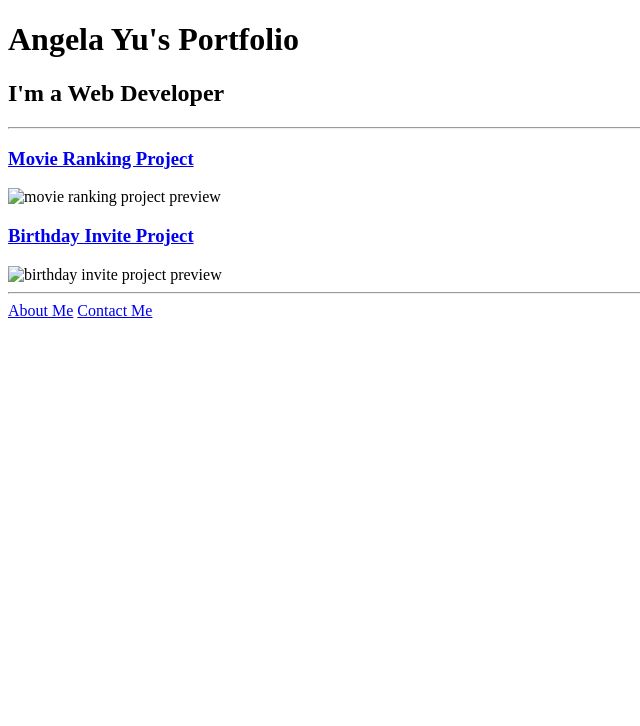
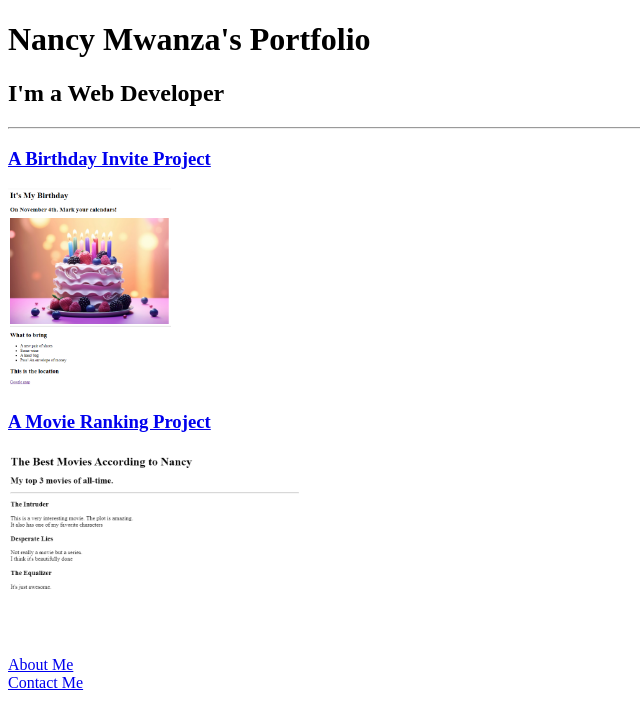
Before and after one commit to Nancy749/html-portfolio, a plain HTML site: page solution.html in a window 1280 px wide. Shown: the whole page, without its empty margins (0-640 px from the left). Drawn offline with Linux system fonts and the light colour scheme.

Commit message:
Update solution.html

```diff
--- a/solution.html
+++ b/solution.html
@@ -1,22 +1,20 @@
 <!DOCTYPE html>
 <html lang="en">
-
   <head>
     <meta charset="UTF-8">
-  <title>Angela's Portfolio</title>
+    <title> Nancy's Portfolio</title>
   </head>
-
   <body>
-  <h1>Angela Yu's Portfolio</h1>
+    <h1>Nancy Mwanza's Portfolio</h1>
     <h2>I'm a Web Developer</h2>
-  <hr />
-  <h3><a href="./public/movie-ranking.html">Movie Ranking Project</a></h3>
-  <img src="./assets/images/movie-ranking.png" height="200" alt="movie ranking project preview"/>
-  <h3><a href="./public/birthday-invite.html">Birthday Invite Project</a></h3>
-  <img src="./assets/images/birthday-invite.png" height="200" alt="birthday invite project preview"/>
-  <hr />
-  <a href="./public/about.html">About Me</a>
+    <hr>
+    <h3><a href="./public/birthday-invite.html"> A Birthday Invite Project</a></h3>
+    <img src="./assets/images/Birthday invite.png.png" height="200" alt="Birthday Invite"/>
+    <h3><a href="./public/movie-ranking.html"> A Movie Ranking Project</a></h3>
+    <img src="./assets/images/Movie ranking.png.png" height="200" alt="My favourite Movies"/>
+    <br>
+    <a href="/public/about.html"> About Me</a>
+    <br>
     <a href="./public/contact.html">Contact Me</a>
   </body>
-
 </html>
```
Lines whose indentation alone changed are shown as unchanged.
